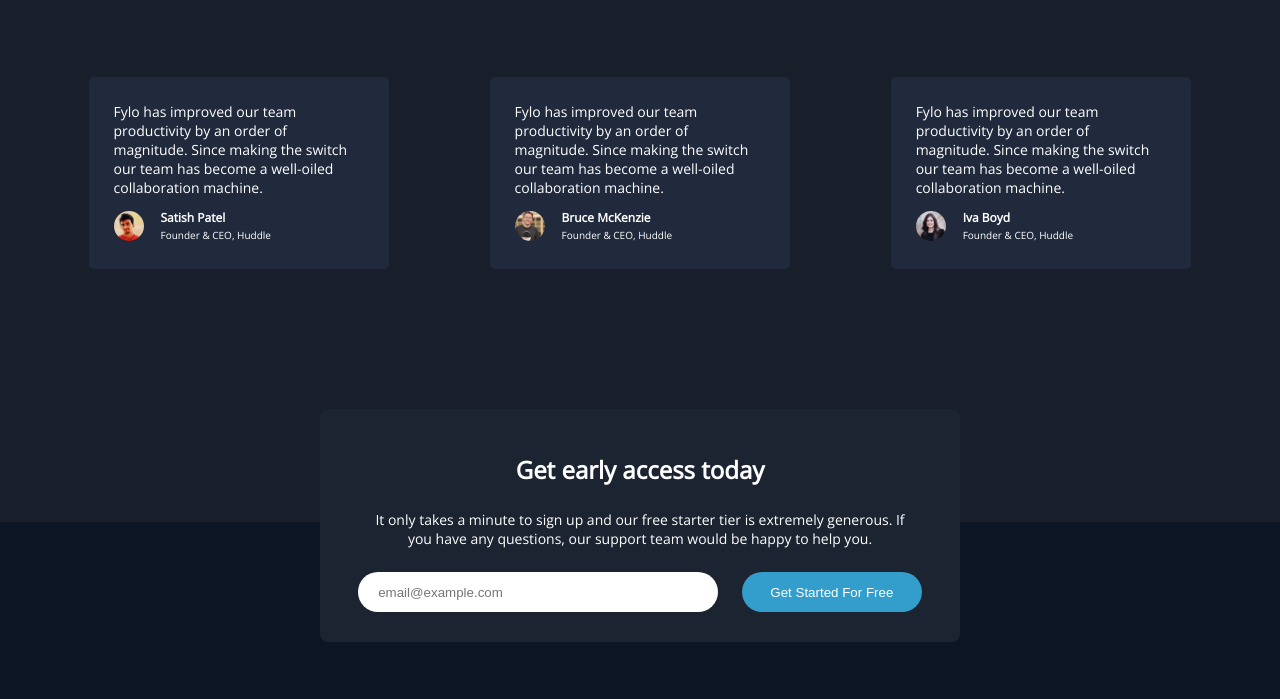
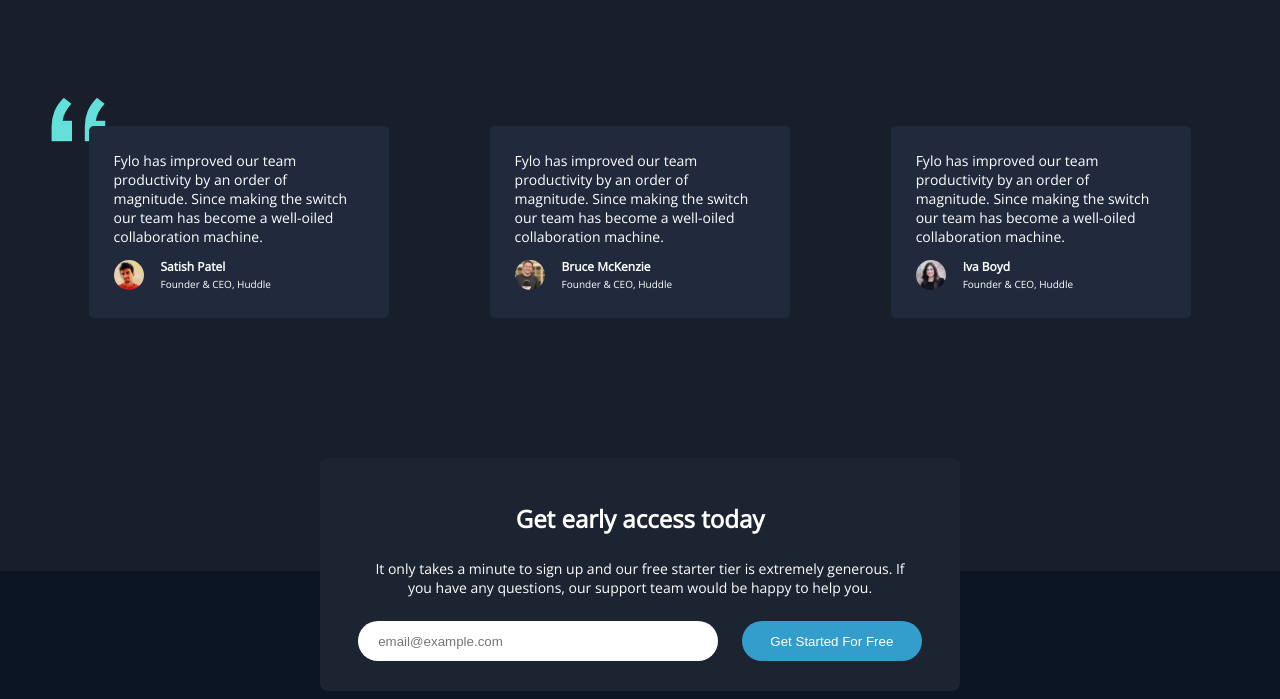
Before and after one commit to AriadnaBF/reto1, a plain HTML site: page reto/index.html in a window 1280 px wide. Shown: the part 2013-2712 px from the top of the page. Drawn offline with nearby package versions, Linux system fonts and the light colour scheme.

Commit message:
añadida imagen decorativa de comillas que faltaba, cambiado el breakpoint de la media querie para mejor visualización

```diff
--- a/reto/css/styles.css
+++ b/reto/css/styles.css
@@ -132,8 +132,15 @@ h2 {
   color: hsl(176, 68%, 64%);
 }
 
+.quote {
+  position: relative;
+  margin-top: 80px;
+  margin-left: 4%;
+  bottom: -25px;
+  z-index: 1;
+}
+
 .reviews {
-  margin-top: 80px;
   padding: 20px;
   width: 90%;
   display: flex;
@@ -149,6 +156,7 @@ h2 {
   font-size: 12px;
   box-sizing: border-box;
   margin-bottom: 20px;
+  z-index: 5;
 }
 
 .reviewer {
@@ -234,6 +242,7 @@ footer img {
   display: flex;
   flex-direction: row;
   justify-content: flex-start;
+  padding-right: 10px;
 }
 
 .small-icons {
@@ -251,7 +260,7 @@ ul {
   padding: 0;
 }
 
-@media (min-width: 376px) {
+@media (min-width: 576px) {
   .background-top {
     background-image: url(../images/bg-curvy-desktop.svg);
   }
@@ -329,6 +338,10 @@ ul {
     font-size: 30px;
   }
 
+  .quote {
+    bottom: -20px;
+  }
+
   .reviews {
     width: 100%;
     padding: 0 3%;
--- a/reto/index.html
+++ b/reto/index.html
@@ -114,6 +114,8 @@
       </div>
     </section>
 
+    <img src="images/bg-quotes.png" class="quote" />
+
     <section class="reviews">
       <article>
         Fylo has improved our team productivity by an order of magnitude. Since
```
